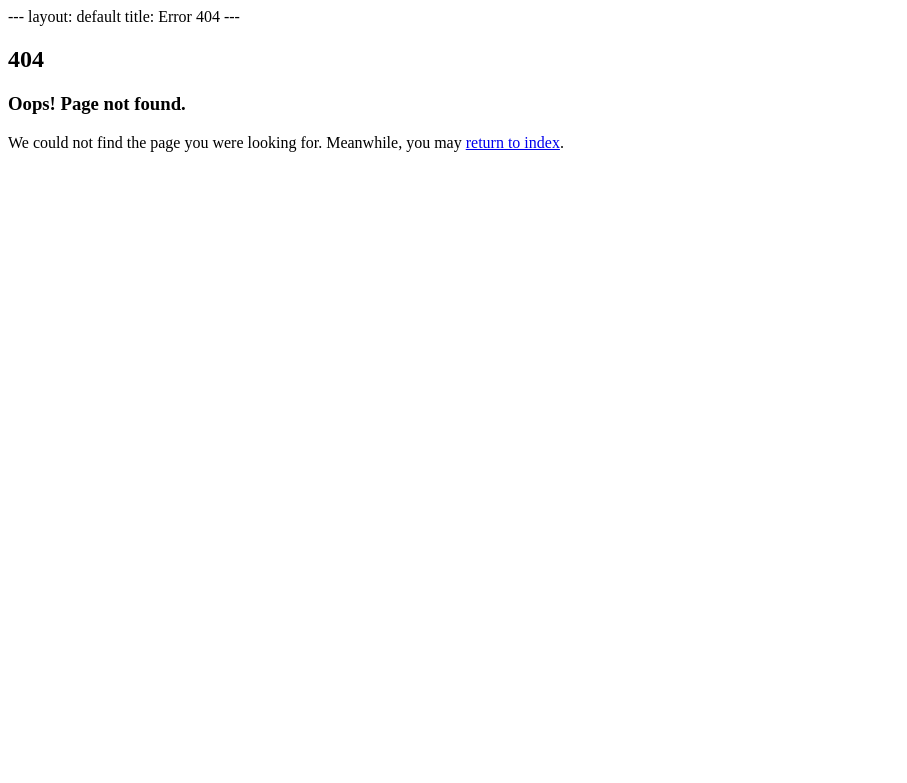
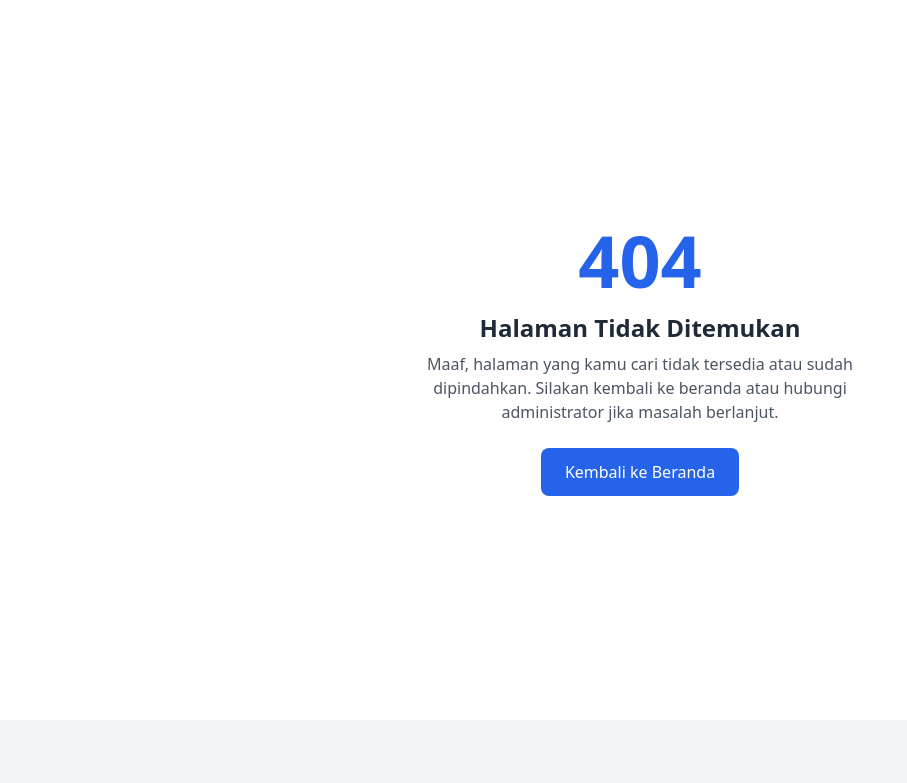
Before and after one commit to Asterithon/tasklyze-collab, a PHP site: page /404.php in a window 1280 px wide. Shown: the top 783 px of the page, without its empty margins (0-907 px from the left). Run offline with PHP 8.4, Linux system fonts and the light colour scheme; some libraries are stand-ins or nearby versions.

Commit message:
Favicon Stuff

```diff
--- a/404.php
+++ b/404.php
@@ -1,19 +1,29 @@
----
-layout: default
-title: Error 404
----
+<!DOCTYPE html>
+<html lang="en">
 
-  <div class="content-wrapper pt-5">
-    <section class="content">
-      <div class="error-page">
-        <h2 class="headline text-warning">404</h2>
-        <div class="error-content">
-          <h3><i class="fas fa-exclamation-triangle text-warning"></i> Oops! Page not found.</h3>
-          <p>
-            We could not find the page you were looking for.
-            Meanwhile, you may <a href="{% link index.md %}">return to index</a>.
-          </p>
-        </div>
-      </div>
-    </section>
-  </div>
+<head>
+  <meta charset="utf-8" />
+  <meta name="viewport" content="width=device-width, initial-scale=1" />
+  <link rel="apple-touch-icon" sizes="180x180" href="asset/favicon/apple-touch-icon.png">
+  <link rel="icon" type="image/png" sizes="32x32" href="asset/favicon/favicon-32x32.png">
+  <link rel="icon" type="image/png" sizes="16x16" href="asset/favicon/favicon-16x16.png">
+  <link rel="manifest" href="asset/favicon/site.webmanifest">
+  <title>404 - Tasklyze</title>
+
+  <!-- Tailwind CSS CDN -->
+  <script src="https://cdn.tailwindcss.com"></script>
+  <!-- Font Awesome -->
+  <link rel="stylesheet" href="https://cdnjs.cloudflare.com/ajax/libs/font-awesome/6.7.2/css/all.min.css">
+</head>
+
+<body class="bg-gray-100 font-sans sidebar-collapse">
+  <!-- 404 Section -->
+  <section class="flex flex-col items-center justify-center text-center py-24 px-4 bg-white min-h-[calc(100vh-80px)]">
+    <h1 class="text-7xl font-extrabold text-blue-600 mb-4">404</h1>
+    <h2 class="text-2xl font-semibold mb-2 text-gray-800">Halaman Tidak Ditemukan</h2>
+    <p class="text-gray-600 mb-6 max-w-md">Maaf, halaman yang kamu cari tidak tersedia atau sudah dipindahkan. Silakan kembali ke beranda atau hubungi administrator jika masalah berlanjut.</p>
+    <a href="/" class="inline-block px-6 py-3 bg-blue-600 text-white rounded-lg hover:bg-blue-700 transition">Kembali ke Beranda</a>
+  </section>
+</body>
+
+</html>
--- a/index.php
+++ b/index.php
@@ -10,6 +10,10 @@ session_start();
 <head>
   <meta charset="utf-8">
   <meta name="viewport" content="width=device-width, initial-scale=1">
+  <link rel="apple-touch-icon" sizes="180x180" href="asset/favicon/apple-touch-icon.png">
+  <link rel="icon" type="image/png" sizes="32x32" href="asset/favicon/favicon-32x32.png">
+  <link rel="icon" type="image/png" sizes="16x16" href="asset/favicon/favicon-16x16.png">
+  <link rel="manifest" href="asset/favicon/site.webmanifest">
   <title>Tasklyze</title>
   <contain-style>
     <link href="css/styles.css" rel="stylesheet" />
--- a/landing_page.php
+++ b/landing_page.php
@@ -4,6 +4,10 @@
 <head>
   <meta charset="utf-8">
   <meta name="viewport" content="width=device-width, initial-scale=1">
+  <link rel="apple-touch-icon" sizes="180x180" href="asset/favicon/apple-touch-icon.png">
+  <link rel="icon" type="image/png" sizes="32x32" href="asset/favicon/favicon-32x32.png">
+  <link rel="icon" type="image/png" sizes="16x16" href="asset/favicon/favicon-16x16.png">
+  <link rel="manifest" href="asset/favicon/site.webmanifest">
   <title>Tasklyze</title>
 
     <!-- Tailwind CSS CDN -->
```
Also changed, not shown: asset/favicon/android-chrome-192x192.png (added), asset/favicon/android-chrome-512x512.png (added), asset/favicon/apple-touch-icon.png (added), asset/favicon/favicon-16x16.png (added), asset/favicon/favicon-32x32.png (added), asset/favicon/favicon.ico (added), asset/favicon/site.webmanifest (added).
